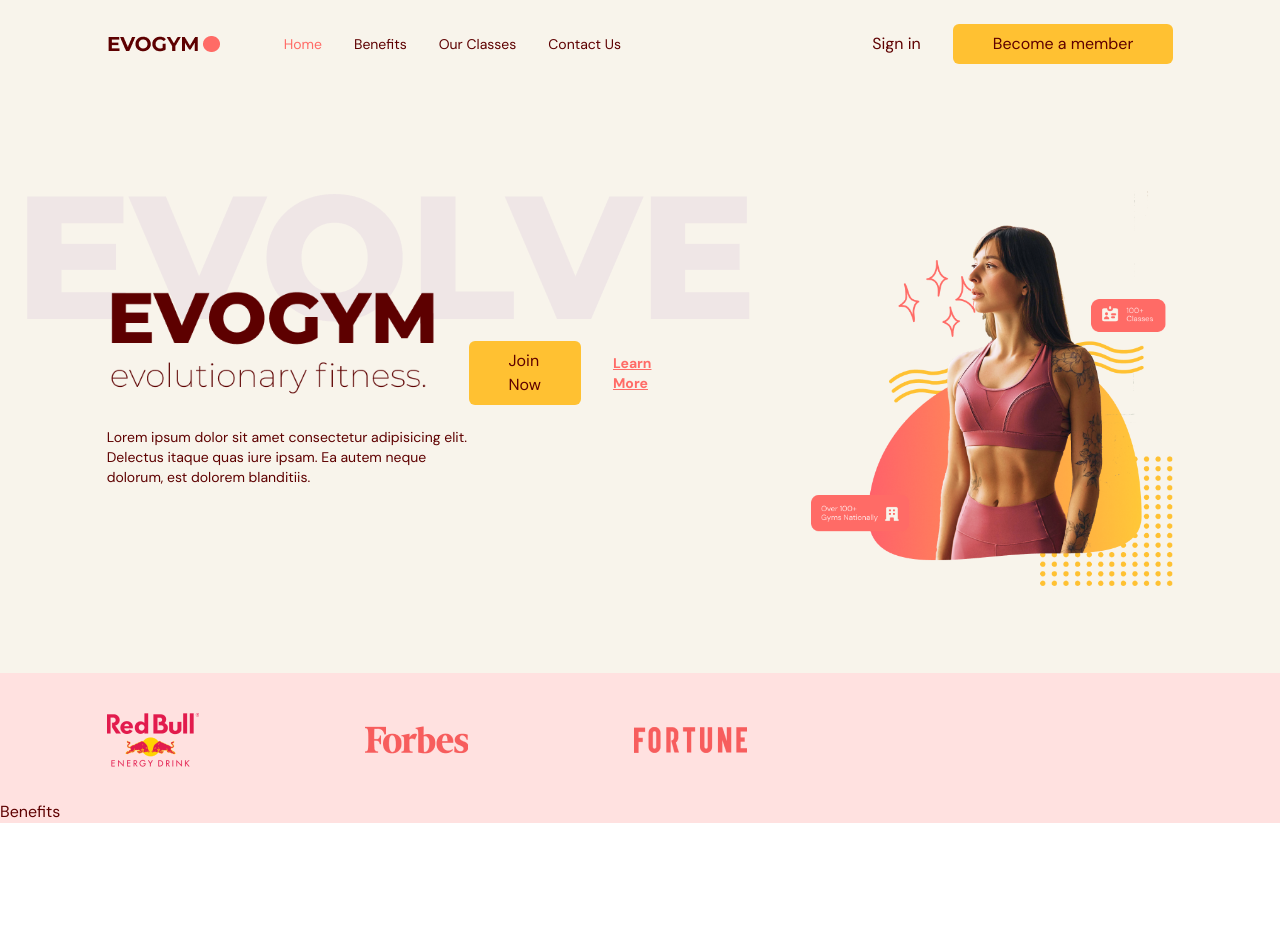
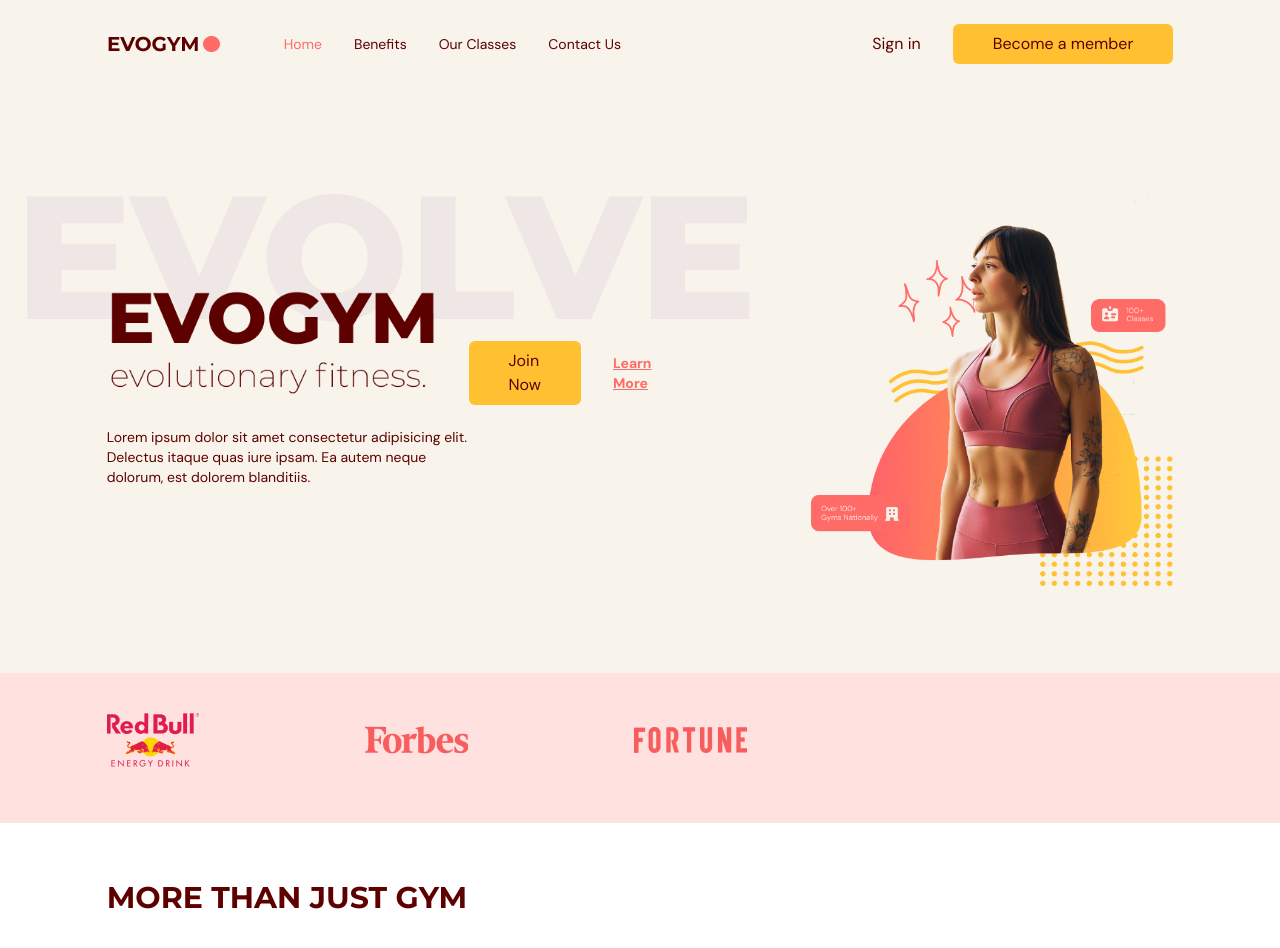
Before and after one commit to kujerocoding/typescript-practice, a React (Vite) app: page / in a window 1280 px wide. Shown: the top 948 px of the page. Built offline with nearby package versions, Linux system fonts and the light colour scheme.

Commit message:
Create Htext shared component

```diff
--- a/src/scenes/benefits/index.tsx
+++ b/src/scenes/benefits/index.tsx
@@ -1,5 +1,7 @@
+import Htext from "@/shared/Htext"
 import { SelectedPage } from "@/shared/types"
 import { HomeModernIcon, UserGroupIcon, AcademicCapIcon } from "@heroicons/react/24/solid"
+import { motion } from "framer-motion"
 
 type Props = {
     setSelectedPage: (value: SelectedPage) => void
@@ -7,7 +9,13 @@
 
 const Benefits = ({setSelectedPage}: Props) => {
   return (
-    <section id="benefits" className="mx-auto min-h-full">Benefits</section>
+    <section id="benefits" className="mx-auto min-h-full w-5/6 py-20">
+      <motion.div onViewportEnter={() => setSelectedPage(SelectedPage.Benefits)}>
+        <div>
+          <Htext>MORE THAN JUST GYM</Htext>
+        </div>
+      </motion.div>
+    </section>
   )
 }
 
--- /dev/null
+++ b/src/shared/Htext.tsx
@@ -0,0 +1,15 @@
+import React from 'react'
+
+type Props = {
+    children: React.ReactNode
+}
+
+const Htext = ({children}: Props) => {
+  return (
+    <h1 className="basis-3/5 font-montserrat text-3xl font-bold">
+        {children}
+    </h1>
+  )
+}
+
+export default Htext
```
